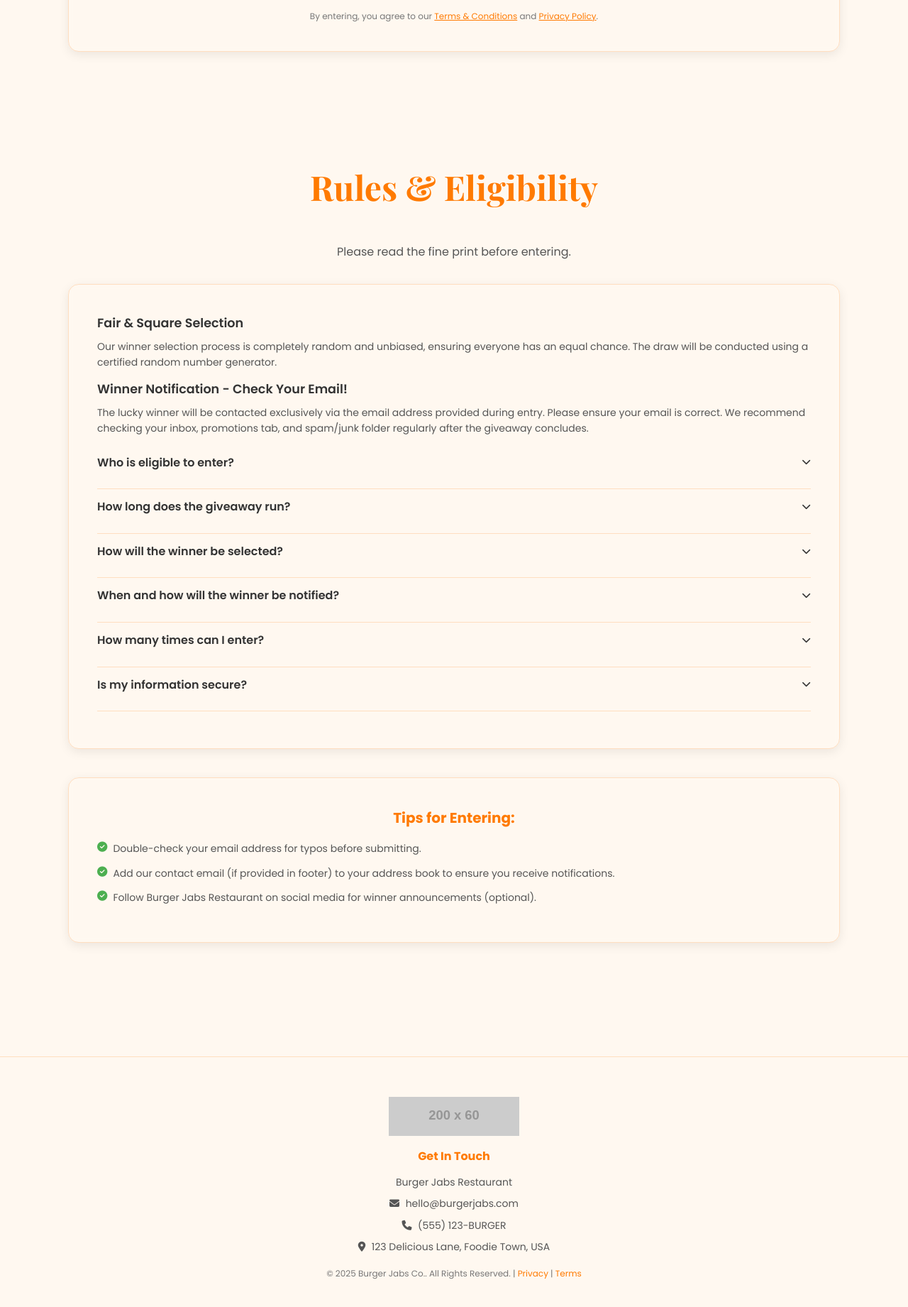
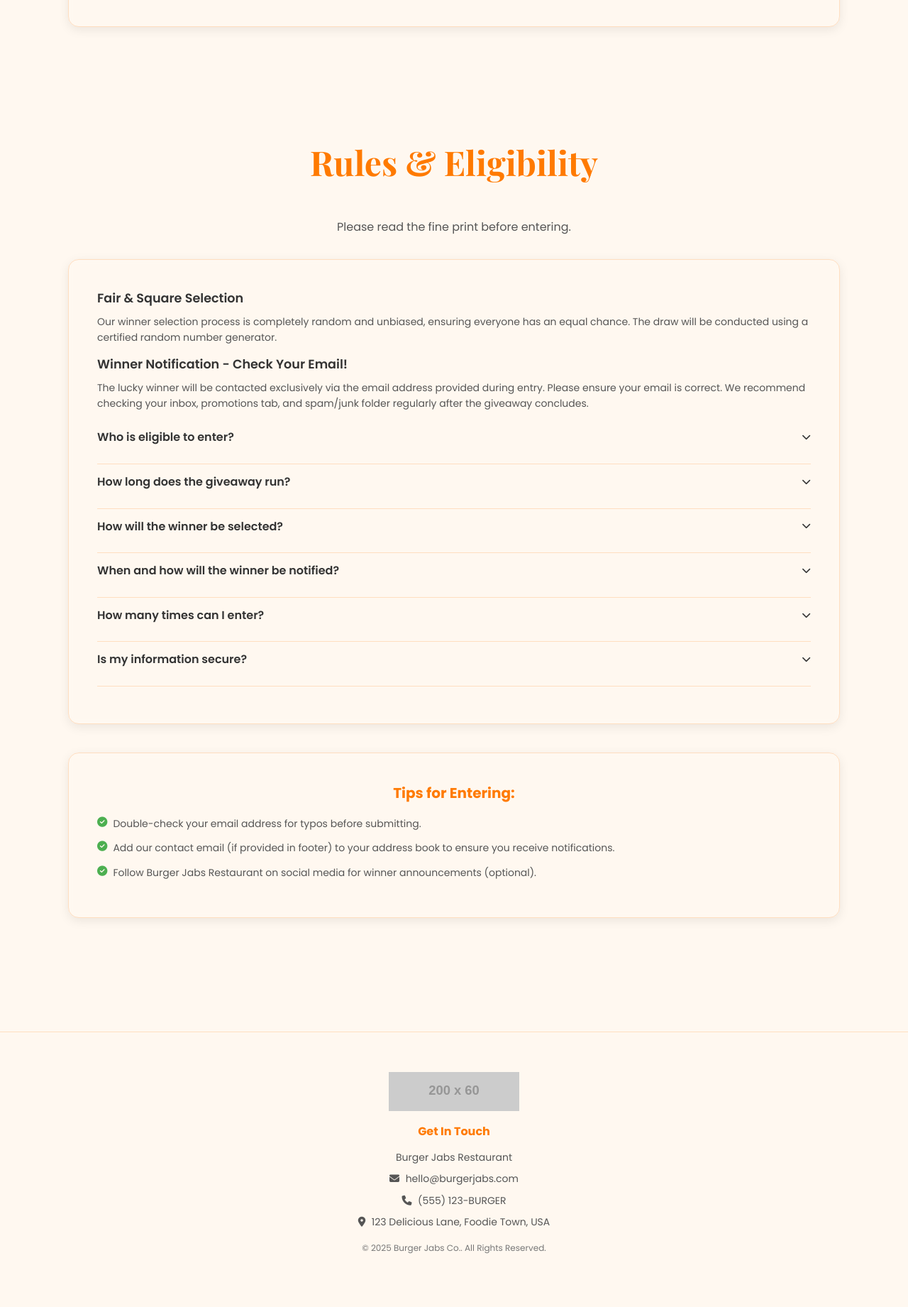
Before and after one commit to arslvn93/giveaway, a plain HTML site: page index.html in a window 1280 px wide. Shown: the part 3645-5486 px from the top of the page at 71% size. After the commit the page ends 5461 px from the top, so only its background shows below. Drawn offline with nearby package versions, Linux system fonts and the light colour scheme; placeholder pictures from the web are drawn by us.

Commit message:
remove terms

```diff
--- a/config.js
+++ b/config.js
@@ -114,7 +114,6 @@ const config = {
       "facebook": "https://www.facebook.com/sharer/sharer.php?u=" + encodeURIComponent(window.location.href),
       "twitter": "https://twitter.com/intent/tweet?url=" + encodeURIComponent(window.location.href) + "&text=" + encodeURIComponent("Check out this amazing Burger Jabs giveaway!")
     },
-    "termsText": "By entering, you agree to our <a href='YOUR_TERMS_LINK_HERE' target='_blank'>Terms & Conditions</a> and <a href='YOUR_PRIVACY_POLICY_LINK_HERE' target='_blank'>Privacy Policy</a>."
   },
   "rules": {
     "fairSelectionInfo": {
@@ -151,7 +150,6 @@ const config = {
         "a": "We respect your privacy. Your information will be used solely for the purpose of this giveaway and in accordance with our Privacy Policy. We do not sell your data."
       }
     ],
-    "fullRulesPdfLink": "",
     "tips": [
       "Double-check your email address for typos before submitting.",
       "Add our contact email (if provided in footer) to your address book to ensure you receive notifications.",
@@ -173,8 +171,6 @@ const config = {
   "meta": {
     "pageTitle": "Burger Jabs $100 Feast Giveaway!",
     "navBrandLogoText": "Burger Jabs",
-    "privacyPolicyLink": "",
-    "termsLink": ""
   },
   "settings": {
     "webhookUrl": "https://n8n.salesgenius.co/webhook/giveawayupdate",
--- a/index.html
+++ b/index.html
@@ -467,7 +467,6 @@
                     </form>
                     <p class="social-share-prompt" id="entryFormSocialPrompt"></p>
                     <div class="form-social-icons" id="entryFormSocialIcons"></div>
-                    <p class="form-terms" id="entryFormTerms"></p>
                 </div>
             </div>
         </section>
@@ -997,12 +996,6 @@ try {
         setText('entryFormSocialPrompt', config.entryForm.socialSharePrompt);
         populateSocialIcons('entryFormSocialIcons', config.entryForm.sharePlatforms);
 
-        const termsEl = document.getElementById('entryFormTerms');
-        if (termsEl && config.entryForm.termsText && config.meta) {
-            termsEl.innerHTML = config.entryForm.termsText
-                .replace('YOUR_TERMS_LINK_HERE', config.meta.termsLink || '#')
-                .replace('YOUR_PRIVACY_POLICY_LINK_HERE', config.meta.privacyPolicyLink || '#');
-        }
     }
 } catch (e) {
     console.error("Err EntryForm:", e);
@@ -1089,7 +1082,7 @@ try {
 
         const crEl = document.getElementById('footerCopyright');
         if (crEl && config.meta) {
-            crEl.innerHTML = `© ${new Date().getFullYear()} ${config.footerContact.copyrightOwner || config.footerContact.organizerName || ''}. All Rights Reserved. | <a href="${config.meta.privacyPolicyLink || '#'}">Privacy</a> | <a href="${config.meta.termsLink || '#'}">Terms</a>`;
+            crEl.innerHTML = `© ${new Date().getFullYear()} ${config.footerContact.copyrightOwner || config.footerContact.organizerName || ''}. All Rights Reserved.`;
         }
     }
 } catch (e) {
```
Also changed, not shown: admin.html (+0 -24 lines).
